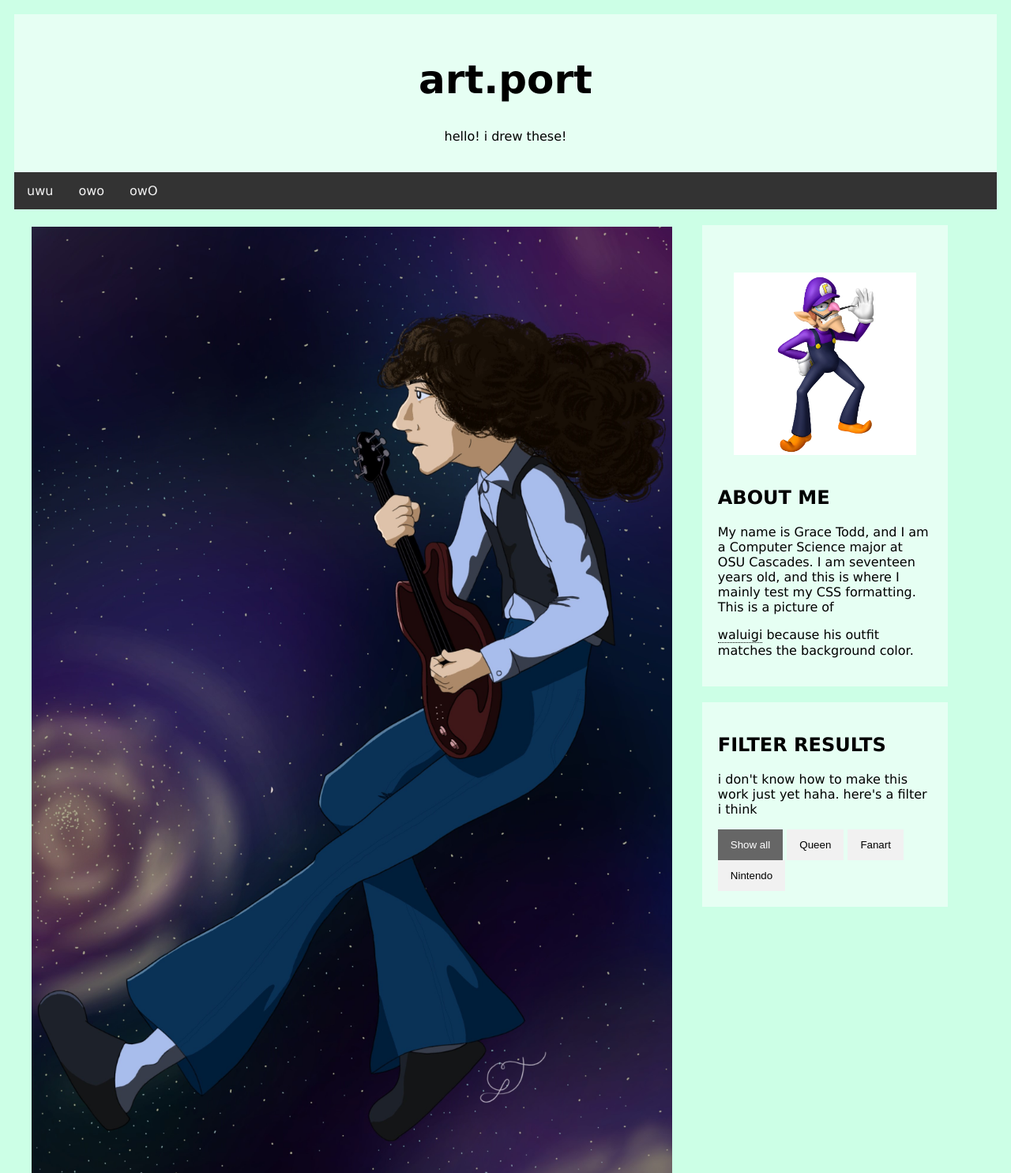
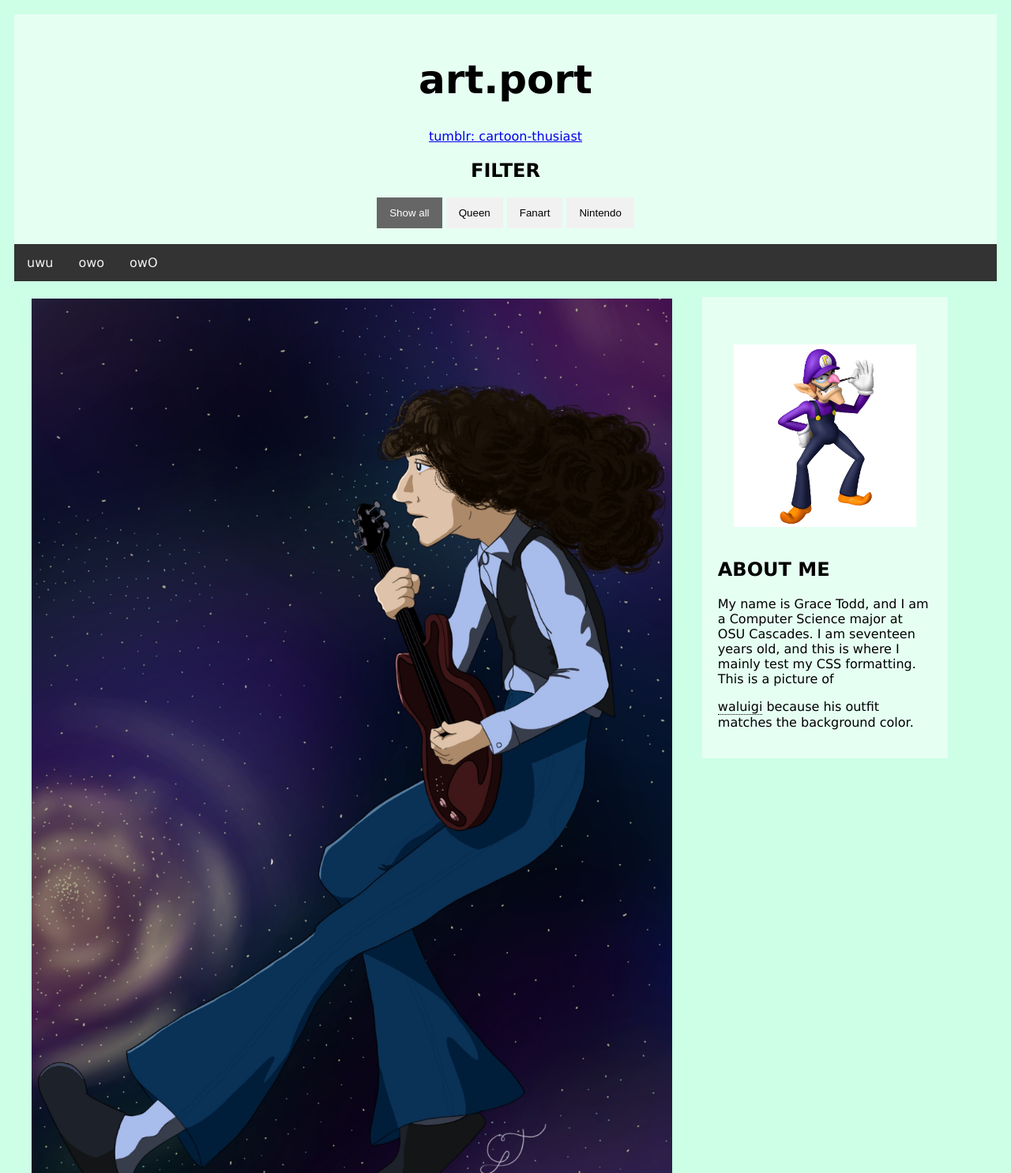
Before and after one commit to GraceTodd/art.portf, a plain HTML site: page index.html in a window 1280 px wide. Shown: the top 1485 px of the page at 79% size. Drawn offline with Linux system fonts and the light colour scheme.

Commit message:
move filter to header

```diff
--- a/index.html
+++ b/index.html
@@ -5,7 +5,14 @@
 
   <div class="header">
     <h1> art.port </h1>
-    <p> hello! i drew these! </p>
+    <a href="https://www.cartoon-thusiast.tumblr.com"> tumblr: cartoon-thusiast </a>
+      <h2> FILTER </h2>
+      <div id="myBtnContainer">
+        <button class="btn active" onclick="filterSelection('all')"> Show all </button>
+        <button class="btn" onclick="filterSelection('queen')"> Queen </button>
+        <button class="btn" onclick="filterSelection('fanart')"> Fanart </button>
+        <button class="btn" onclick="filterSelection('nintendo')"> Nintendo </button>
+    </div>
   </div>
 
   <body>
@@ -45,17 +52,7 @@
                 </div>
                 because his outfit matches the background color.
             </p>
-          </div>
-          <div class="card">
-            <h2> FILTER RESULTS </h2>
-            <p> i don't know how to make this work just yet haha. here's a filter i think </p>
-            <div id="myBtnContainer">
-              <button class="btn active" onclick="filterSelection('all')"> Show all </button>
-              <button class="btn" onclick="filterSelection('queen')"> Queen </button>
-              <button class="btn" onclick="filterSelection('fanart')"> Fanart </button>
-              <button class="btn" onclick="filterSelection('nintendo')"> Nintendo </button>
-            </div>
-          </div>
+      </div>
         </div>
        </div>
 
```
